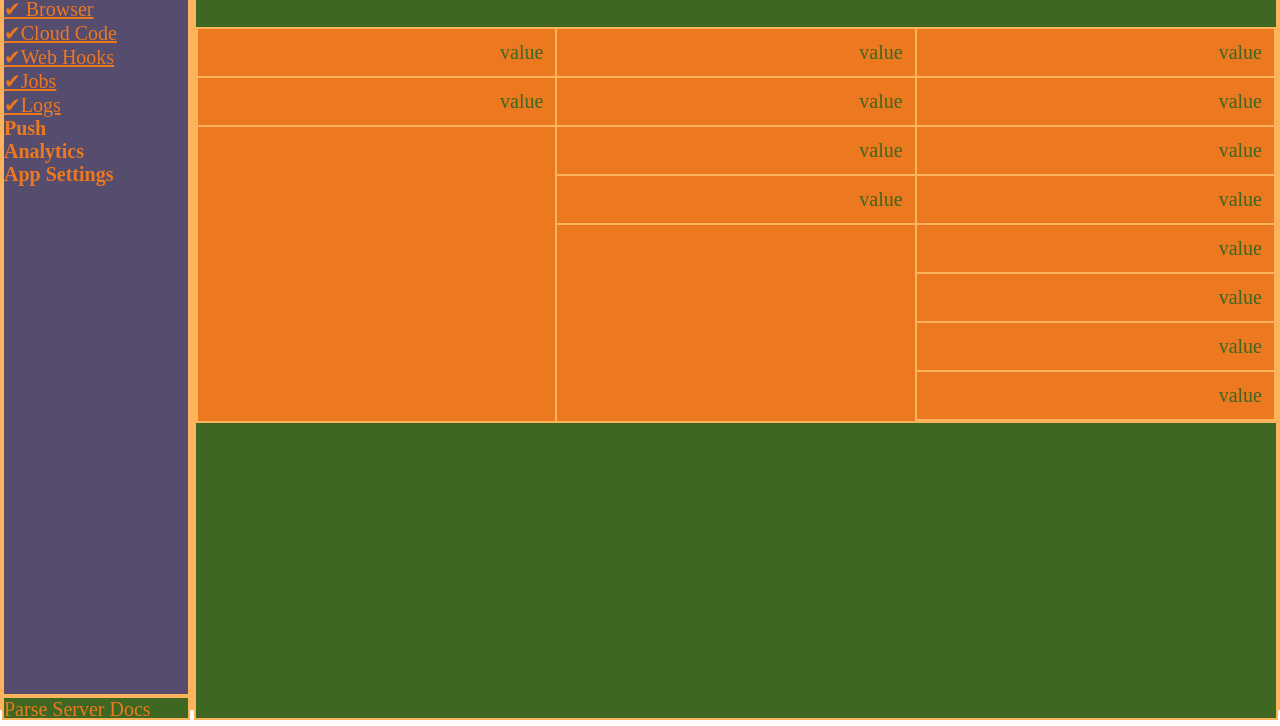
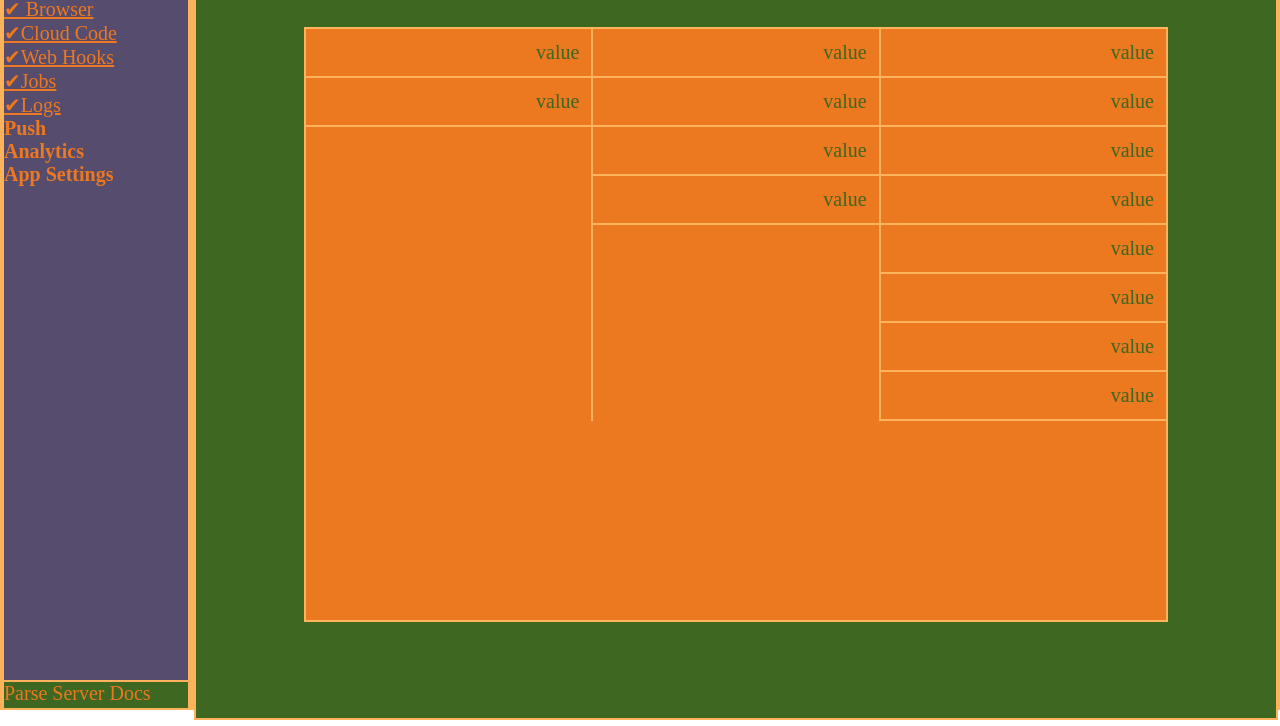
Before and after one commit to bruteforce1414/html, a plain HTML site: page index.html in a window 1280 px wide. Shown: the part 90-816 px from the top of the page. Drawn offline with Linux system fonts and the light colour scheme.

Commit message:
fix: bottom element

```diff
--- a/styles/global.css
+++ b/styles/global.css
@@ -141,7 +141,6 @@
 .left_inner_bottom{
     color:var(--font-color);
     border: 2px solid var(--border-color); /* Параметры рамки */
-    position: relative;
     height: 3%;
     background-color: var(--background-color-left-bottom);
     margin: fill;
@@ -149,6 +148,8 @@
     right: 0;
     top: 0;
     bottom: 0;
-
+    overflow: hidden;
+    position: sticky;
+    min-height: 30px;
 
 }
--- a/styles/table.css
+++ b/styles/table.css
@@ -2,11 +2,12 @@
 
 
 .table {
-    width: auto;
+    width: 80%;
     background: var(--background-table);
     border: 2px solid var(--border-color);
     margin: 30px auto;
     color:var(--font-table-color) ;
+    height: 80%;
 }
 
 .table-row {
```
